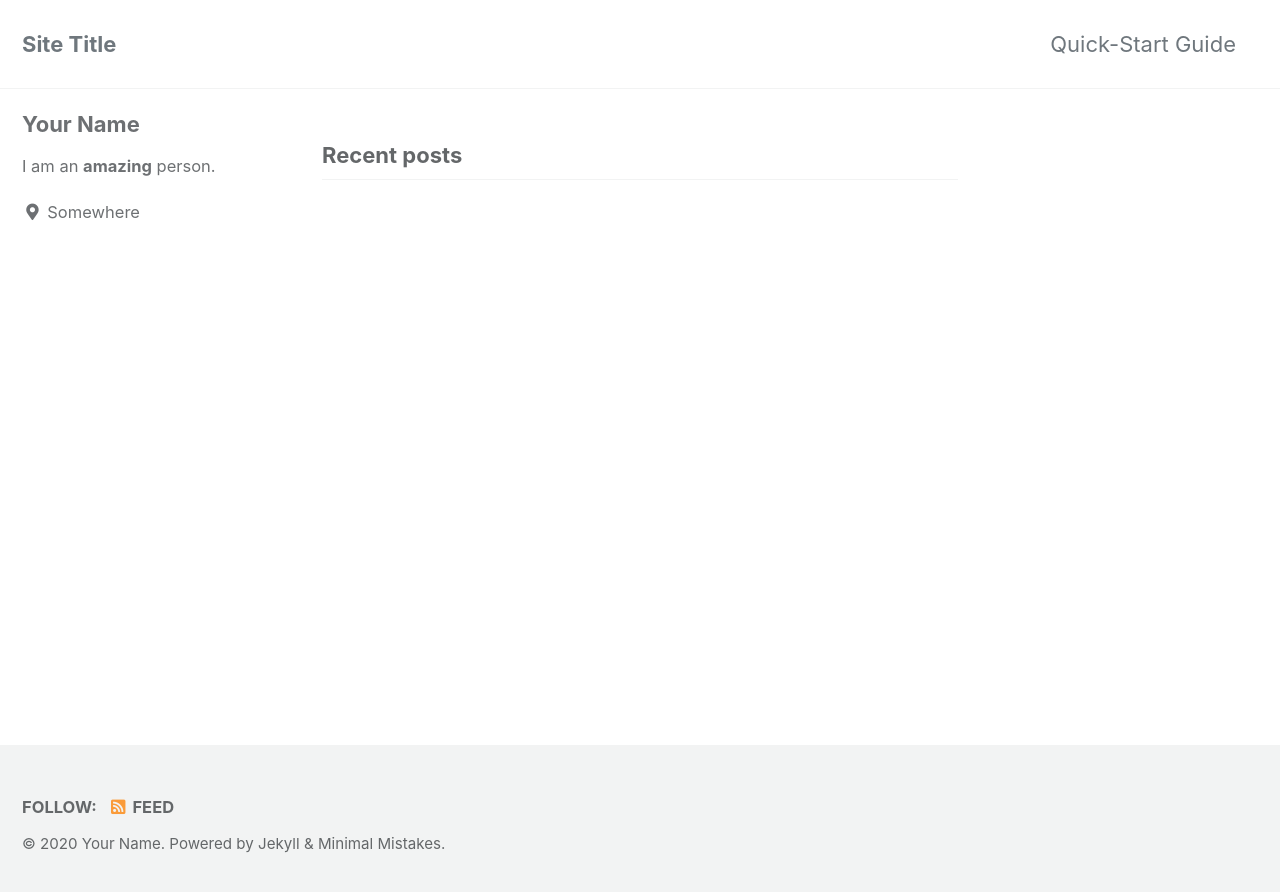
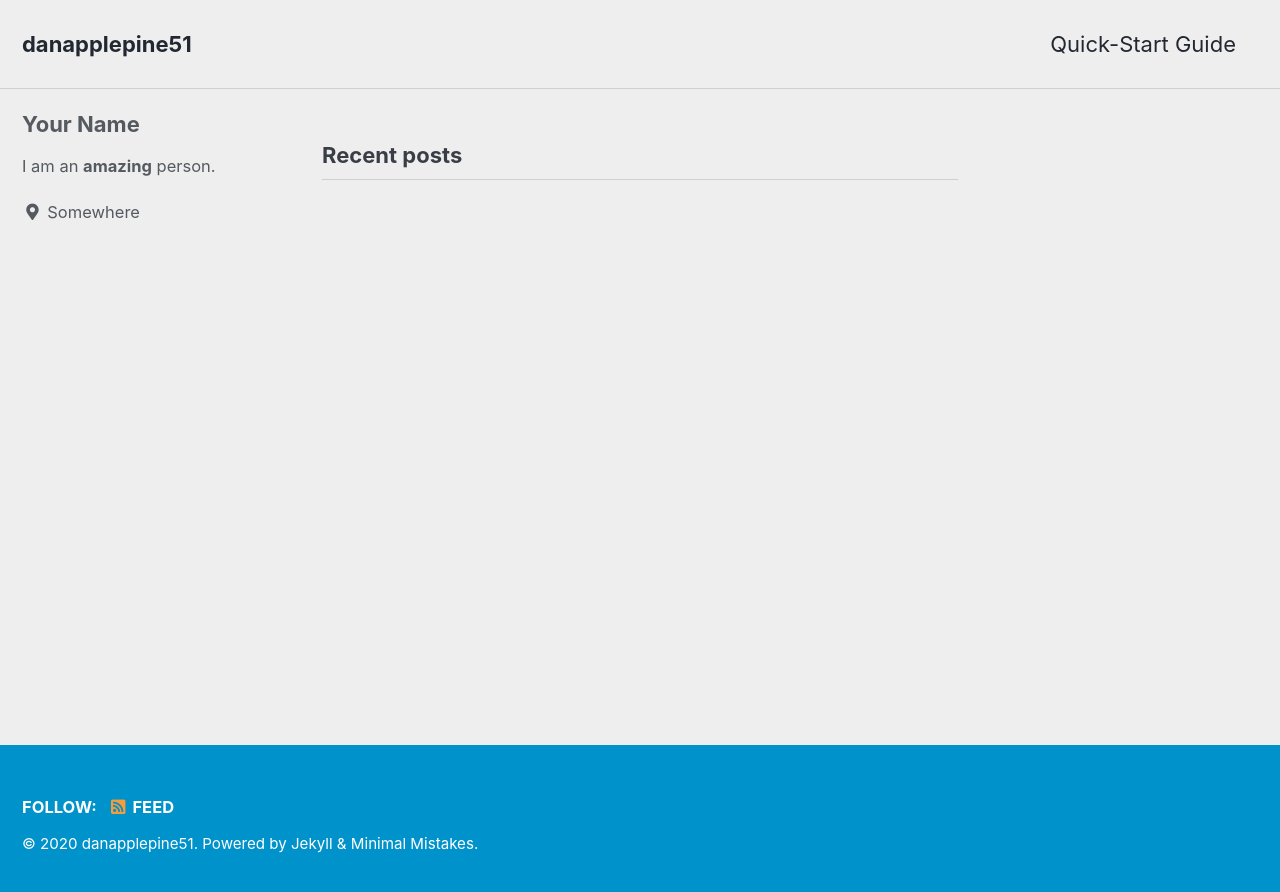
Before and after one commit to danapplepine51/danapplepine51.github.io, a Jekyll site: the page built from index.html, in a window 1280 px wide. Shown: the top 892 px of the page. Built offline with Jekyll 4.4.1, drawn with Linux system fonts in a browser that asks for light colours; cached includes are drawn as plain includes; the list of posts is cut into pages by our own code.

Commit message:
Update _config.yml

```diff
--- a/_config.yml
+++ b/_config.yml
@@ -12,15 +12,15 @@
 
 # theme                  : "minimal-mistakes-jekyll"
 # remote_theme           : "mmistakes/minimal-mistakes"
-minimal_mistakes_skin    : "default" # "air", "aqua", "contrast", "dark", "dirt", "neon", "mint", "plum", "sunrise"
+minimal_mistakes_skin    : "air" # "default" # "air", "aqua", "contrast", "dark", "dirt", "neon", "mint", "plum", "sunrise"
 
 # Site Settings
 locale                   : "en-US"
-title                    : "Site Title"
+title                    : "danapplepine51"
 title_separator          : "-"
 subtitle                 : # site tagline that appears below site title in masthead
-name                     : "Your Name"
-description              : "An amazing website."
+name                     : "danapplepine51"
+description              : "그냥 내멋대로 끄적이는..."
 url                      : # the base hostname & protocol for your site e.g. "https://mmistakes.github.io"
 baseurl                  : # the subpath of your site, e.g. "/blog"
 repository               : # GitHub username/repo-name e.g. "mmistakes/minimal-mistakes"
```
